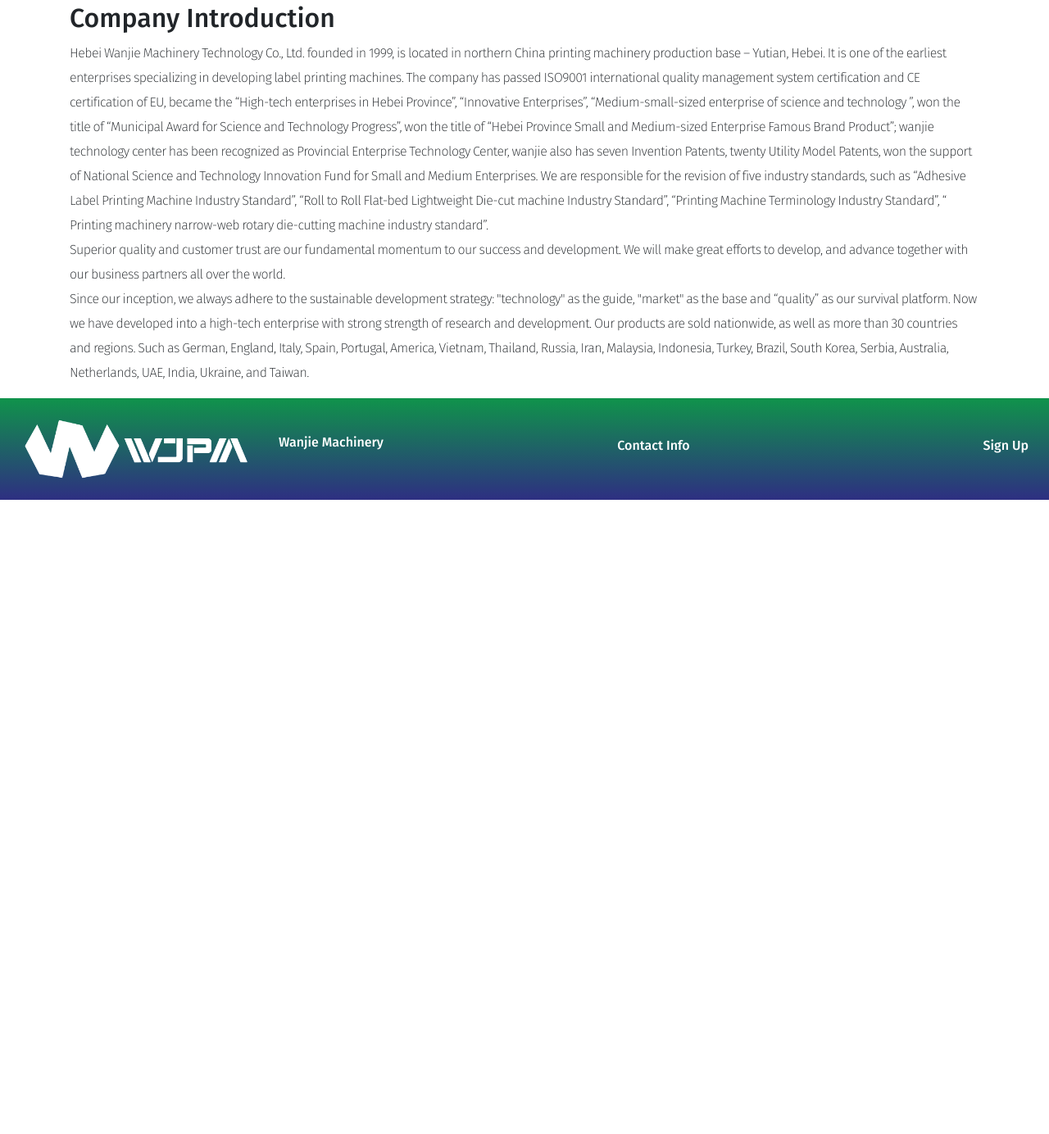
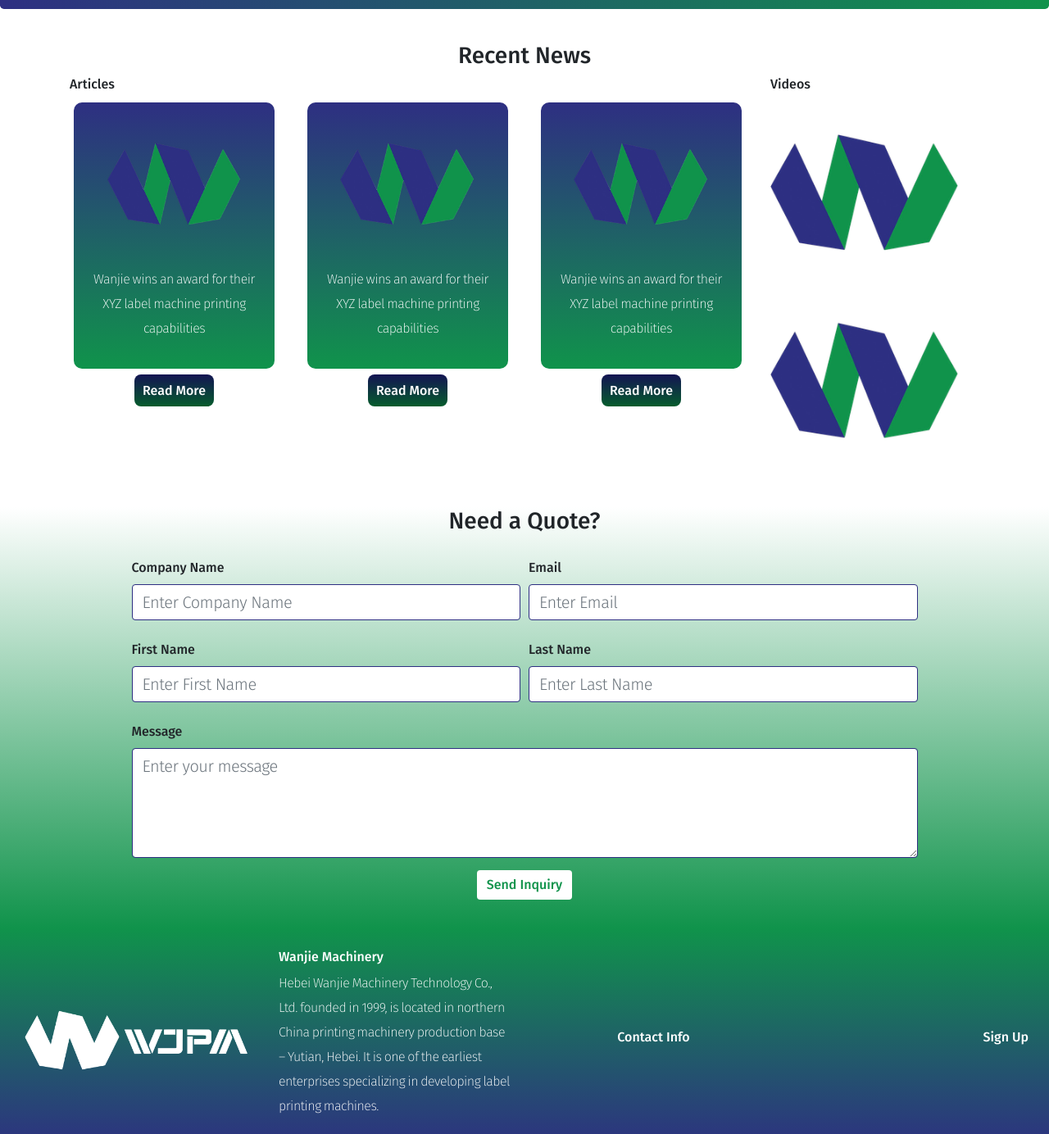
Before and after one commit to JulianMichaelRice/Wanjie-Official-Website, a plain HTML site: page index.html in a window 1280 px wide. Shown: the part 1415-2799 px from the top of the page at 82% size. Before the commit the page ends 2025 px from the top, so only its background shows below. Drawn offline with nearby package versions, Linux system fonts and the light colour scheme.

Commit message:
Home page 95% done (1/6)

```diff
--- a/index.html
+++ b/index.html
@@ -1,5 +1,28 @@
 <!doctype html>
 <html lang="en">
+  <!-- <?php
+    $lc = '';
+    if(isset($_SERVER['HTTP_ACCEPT_LANGUAGE'])){
+    $lg = $_SERVER['HTTP_ACCEPT_LANGUAGE'];
+    $lc = substr($_SERVER['HTTP_ACCEPT_LANGUAGE'], 0, 2);
+    }
+    $arr = array('zh-HK','zh-TW','zh-MO','zh-SG');
+    if(($lc == 'zh') && (!in_array('lg',$arr))){
+    header('location: <?php
+    $lc = '';
+    if(isset($_SERVER['HTTP_ACCEPT_LANGUAGE'])){
+    $lg = $_SERVER['HTTP_ACCEPT_LANGUAGE'];
+    $lc = substr($_SERVER['HTTP_ACCEPT_LANGUAGE'], 0, 2);
+    }
+    $arr = array('zh-HK','zh-TW','zh-MO','zh-SG');
+    if(($lc == 'zh') && (!in_array('lg',$arr))){
+    header('location: https://www.namesilo.com');
+    exit();
+    }
+    ?>');
+    exit();
+    }
+  ?> -->
   <head>
     <!-- Required meta tags -->
     <meta charset="utf-8">
@@ -65,7 +88,7 @@
     <div>
         <img id="banner" src="img/banner_pic1.jpg" width="100%">
     </div>
-
+    <div class="spacer"></div>
     <div class="container">
       <h3 class="text-center">Our Services</h3>
       <h5 class="text-center">Label Printing Machines</h5>
@@ -108,7 +131,7 @@
           <a href="#"><img src="img/fav.png" width="100%"></a>
         </div>
         <div class="col">
-          <a href="#"><img src="img/fav.png" width="100%"></a>
+          <a href="#" class="">Find out more!</a>
         </div>
       </div>
     </div>
@@ -136,7 +159,103 @@
       </div>
     </div>
 
-    <div class="container" >
+    <div class="spacer"></div>
+      <div class="container">
+        <h3 class="text-center">Recent News</h3>
+        <div class="row">
+          <div class="col-md-9">
+            <h6 class="">Articles</h6>
+            <div class="row">
+              <div class="col-md-4">
+                <div class="article">
+                  <img src="img/fav.png" class="center article-img" width="80%">
+                  <p>Wanjie wins an award for their XYZ label machine printing capabilities</p>
+                </div>
+                <div class="spacer-s"></div>
+                <div class="text-center">
+                  <a href="#" class="button-link" style="text-align: center;">Read More</a>
+                </div>
+              </div>
+              <div class="col-md-4">
+                <div class="article">
+                  <img src="img/fav.png" class="center article-img" width="80%">
+                  <p>Wanjie wins an award for their XYZ label machine printing capabilities</p>
+                </div>
+                <div class="spacer-s"></div>
+                <div class="text-center">
+                  <a href="#" class="button-link" style="text-align: center;">Read More</a>
+                </div>
+              </div>
+              <div class="col-md-4">
+                <div class="article">
+                  <img src="img/fav.png" class="center article-img" width="80%">
+                  <p>Wanjie wins an award for their XYZ label machine printing capabilities</p>
+                </div>
+                <div class="spacer-s"></div>
+                <div class="text-center">
+                  <a href="#" class="button-link" style="text-align: center;">Read More</a>
+                </div>
+              </div>
+            </div>
+          </div>
+          <div class="col-md-3">
+            <h6 class="">Videos</h6>
+            <div class="row">
+              <div class="col">
+                <!-- Video 1 -->
+                <img src="img/fav.png" width="90%">
+              </div>
+            </div>
+            <div class="row">
+              <div class="col">
+                <!-- Video 2 -->
+                <img src="img/fav.png" width="90%">
+              </div>
+            </div>
+          </div>
+        </div>
+      </div>
+      <div class="spacer"></div>
+
+      <div class="fader-gradient">
+      <div class="container">
+        <h3 class="text-center">Need a Quote?</h3>
+        <form style="width: 90%; padding: 20px;" class="center">
+          <div class="form-row">
+            <div class="col">
+              <label for="company">Company Name</label>
+              <input type="text" class="form-control" id="company" placeholder="Enter Company Name" required>
+            </div>
+            <div class="col">
+              <label for="email">Email</label>
+              <input type="email" class="form-control" id="email" placeholder="Enter Email" required>
+            </div>
+          </div>
+          <br>
+          <div class="form-row">
+            <div class="col">
+              <label for="firstName">First Name</label>
+              <input type="text" class="form-control" id="fName" placeholder="Enter First Name" required>
+            </div>
+            <div class="col">
+              <label for="lastName">Last Name</label>
+              <input type="text" class="form-control" id="lName" placeholder="Enter Last Name" required>
+            </div>
+          </div>
+          <br>
+          <div class="form-row">
+            <div class="col">
+              <label for="message">Message</label>
+              <textarea type="textarea" rows="4" class="form-control" id="message" placeholder="Enter your message" required></textarea>
+            </div>
+          </div>
+          <div class="text-center spacer-s">
+            <button type="submit" class="btn btn-custom">Send Inquiry</button>
+          </div>
+        </form>
+      </div>
+    </div>
+    <!-- <div class="container" >
       <h2>Company Introduction</h2>
       <p>Hebei Wanjie Machinery Technology Co., Ltd. founded in 1999, is located in northern China printing machinery production
         base – Yutian, Hebei. It is one of the earliest enterprises specializing in developing label printing machines.
@@ -158,7 +277,7 @@
         Our products are sold nationwide, as well as more than 30 countries and regions. Such as German, England, Italy, Spain,
         Portugal, America, Vietnam, Thailand, Russia, Iran, Malaysia, Indonesia, Turkey, Brazil, South Korea, Serbia, Australia, Netherlands,
         UAE, India, Ukraine, and Taiwan.</p>
-    </div>
+    </div> -->
 
     <!-- <h1>Wanjie Machinery Technology Co., Ltd.</h1> -->
 
@@ -172,7 +291,8 @@
         </div>
         <div class="col">
           <h6>Wanjie Machinery</h6>
-          <p></p>
+          <p>Hebei Wanjie Machinery Technology Co., Ltd. founded in 1999, is located in northern China printing machinery production
+            base – Yutian, Hebei. It is one of the earliest enterprises specializing in developing label printing machines. </p>
         </div>
         <div class="col">
           <h6 class="text-center">Contact Info</h6>
--- a/style.css
+++ b/style.css
@@ -49,7 +49,7 @@ html {
     display: block;
     margin-left: auto;
     margin-right: auto;
-    padding: 20px;
+    padding: 10px;
 }
 
 .hider::-webkit-scrollbar {
@@ -69,5 +69,53 @@ html {
 .jumbotron {
     font-weight: 300;
     color: white;
-    background: linear-gradient(90deg,#2E2F82, #10934B)
+    background: linear-gradient(90deg,#2E2F82, #10934B);
 }
+.button-link {
+    background: linear-gradient(180deg,rgb(19, 20, 83), rgb(6, 92, 45));
+    color: white;
+    padding: 10px;
+    border-radius: 8px;
+    text-decoration: none;
+}
+.button-link:hover {
+    background: #DDDDDD;
+    text-decoration: none;
+    color: #10934B;
+}
+.article {
+    background: linear-gradient(180deg,#2E2F82, #10934B);
+    padding: 7.5px;
+    margin: 5px;
+    border-radius: 10px;
+}
+.article p {
+    color: white;
+    text-align: center;
+    padding: 10px;
+}
+.article-img {
+    border-radius: 10px;
+}
+form {
+    font-weight: 500;
+}
+.form-control {
+    font-weight: 300;
+    letter-spacing: -0.5px;
+    font-size: 20px;
+    border: 1.5px solid #2E2F82;
+}
+.btn-custom {
+    background: white;
+    color: #10934B;
+    border: 0px;
+}
+.btn-custom:hover {
+    background: #2E2F82;
+    color: white;
+    border: 0px;
+}
+.fader-gradient {
+    background: linear-gradient(180deg, #FFFFFF, #10934B);
+}
```
